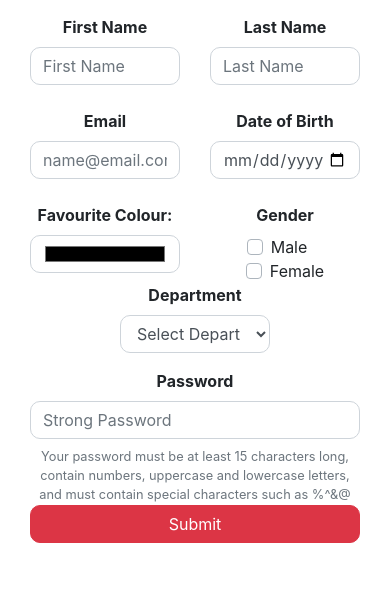
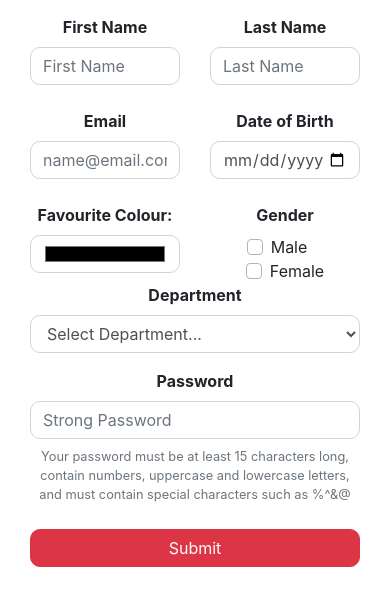
Before and after one commit to git-temak/wejapa, a PHP site: page / in a window 390 px wide. Shown: the part 153-759 px from the top of the page. Run offline with PHP 8.4, Linux system fonts and the light colour scheme.

Commit message:
mobile responsive updates

```diff
--- a/simple form/index.php
+++ b/simple form/index.php
@@ -64,7 +64,7 @@
 						      </div>
 						    </div>
 					    </div>
-					    <div class="col-6 col-md-5 pb-md-4">
+					    <div class="col-12 col-md-5 pb-md-4">
 					      <label class="sr font-weight-bold" for="department">Department</label>
 					      <div class="form-group">
 					        <select class="form-control" name="department" id="department">
@@ -75,7 +75,7 @@
 				            </select>
 					      </div>
 					    </div>
-					    <div class="col-12 pb-md-4">
+					    <div class="col-12 pb-4">
 					      <label class="sr font-weight-bold" for="password">Password</label>
 					      <div class="input-group">
 					        <input type="password" class="form-control" id="password" placeholder="Strong Password" aria-describedby="passwordHelpBlock" name="password" required>
```
